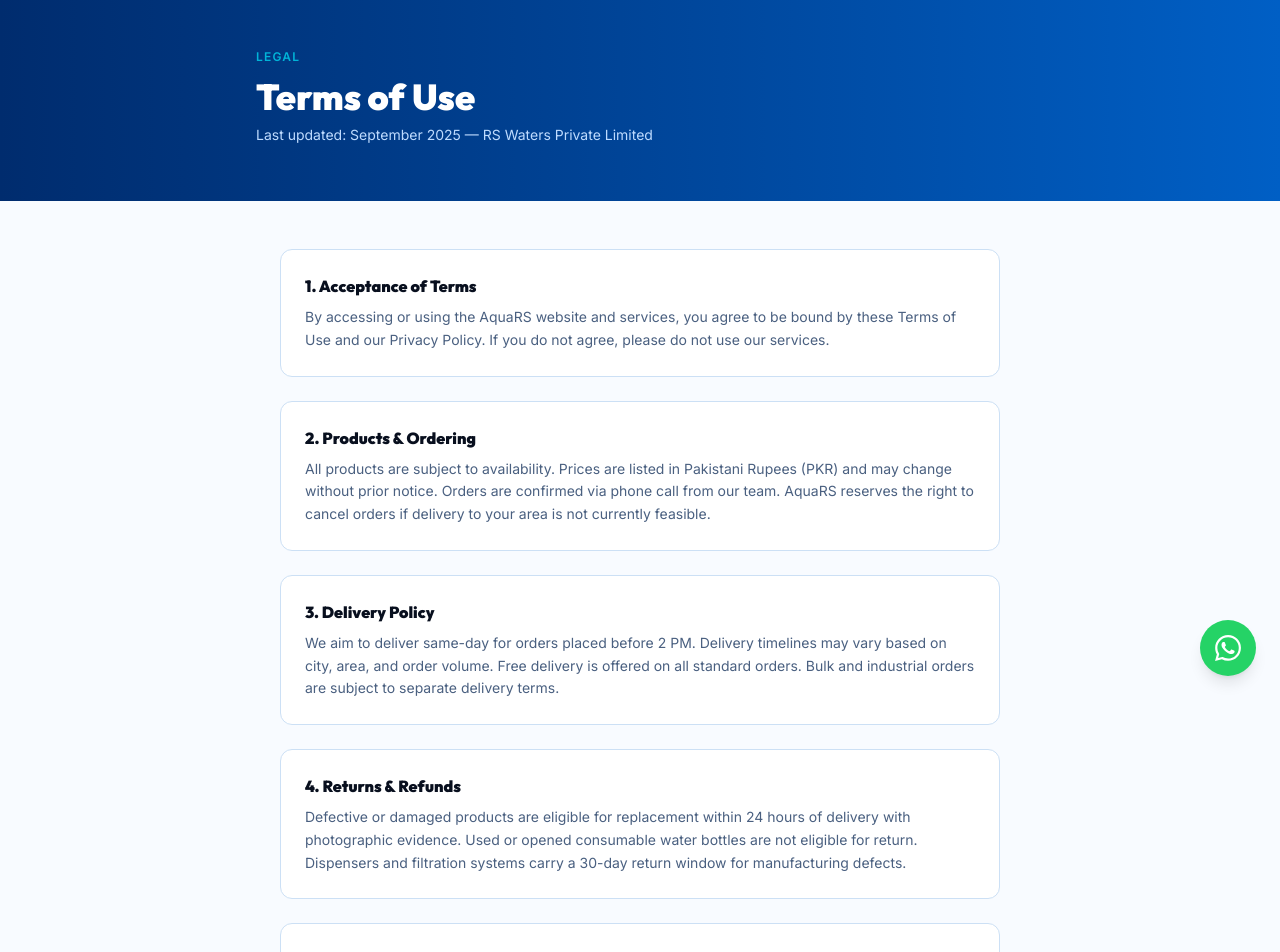
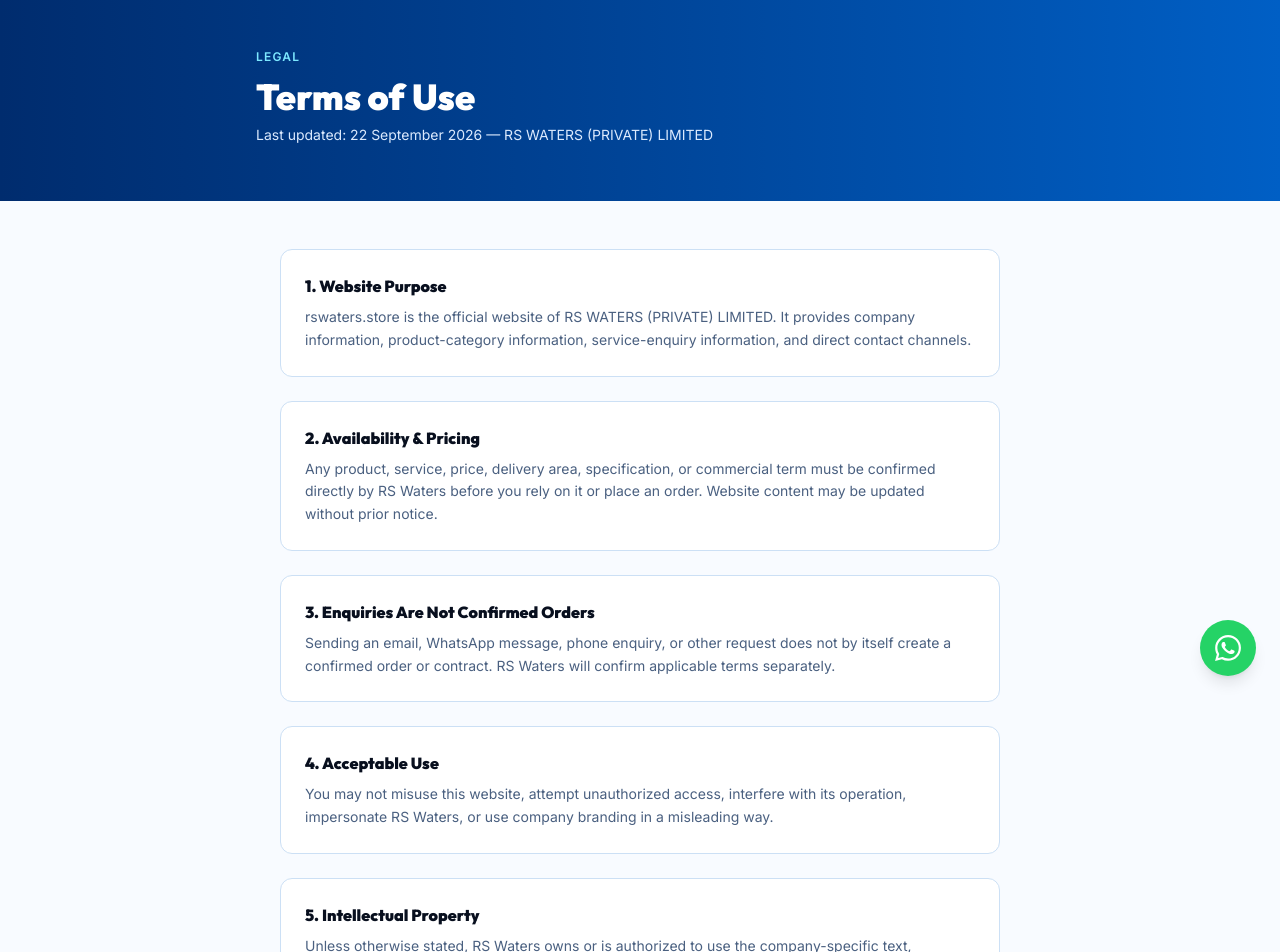
Before and after one commit to OrbixtarTechnologies/AquaRSWaters, a React (Vite) app: page /terms in a window 1280 px wide. Shown: the part 100-1052 px from the top of the page. Built offline with nearby package versions, Linux system fonts and the light colour scheme; the HTML template or start-up script is replaced by a standard one.

Commit message:
Replace placeholder commerce terms with accurate website terms

```diff
--- a/src/pages/Terms.tsx
+++ b/src/pages/Terms.tsx
@@ -1,61 +1,55 @@
 export default function Terms() {
+  const sections = [
+    {
+      title: "1. Website Purpose",
+      content: "rswaters.store is the official website of RS WATERS (PRIVATE) LIMITED. It provides company information, product-category information, service-enquiry information, and direct contact channels.",
+    },
+    {
+      title: "2. Availability & Pricing",
+      content: "Any product, service, price, delivery area, specification, or commercial term must be confirmed directly by RS Waters before you rely on it or place an order. Website content may be updated without prior notice.",
+    },
+    {
+      title: "3. Enquiries Are Not Confirmed Orders",
+      content: "Sending an email, WhatsApp message, phone enquiry, or other request does not by itself create a confirmed order or contract. RS Waters will confirm applicable terms separately.",
+    },
+    {
+      title: "4. Acceptable Use",
+      content: "You may not misuse this website, attempt unauthorized access, interfere with its operation, impersonate RS Waters, or use company branding in a misleading way.",
+    },
+    {
+      title: "5. Intellectual Property",
+      content: "Unless otherwise stated, RS Waters owns or is authorized to use the company-specific text, branding, and design elements presented on this website. Third-party images or services remain subject to their respective rights.",
+    },
+    {
+      title: "6. External Services",
+      content: "Links or contact actions may open third-party services such as WhatsApp, email clients, or telephone services. Those services operate under their own terms and privacy practices.",
+    },
+    {
+      title: "7. Governing Law",
+      content: "These website terms are governed by the applicable laws of Pakistan. Any dispute will be handled in the competent jurisdiction applicable to RS WATERS (PRIVATE) LIMITED.",
+    },
+    {
+      title: "8. Contact",
+      content: "Questions about these Terms can be sent to info@rswaters.store or discussed by phone at 0311-779-2837.",
+    },
+  ];
+
   return (
     <div className="min-h-screen bg-[#f8fbff]">
       <div className="bg-gradient-to-r from-[#002c6e] to-[#005fc5] text-white py-14 px-4">
         <div className="max-w-3xl mx-auto">
-          <div className="text-xs font-semibold text-[#00b4d8] uppercase tracking-widest mb-3">Legal</div>
+          <div className="text-xs font-semibold text-[#7de8ff] uppercase tracking-widest mb-3">Legal</div>
           <h1 className="text-4xl font-black" style={{ fontFamily: "Outfit, sans-serif" }}>Terms of Use</h1>
-          <p className="text-blue-200 mt-2 text-sm">Last updated: September 2025 — RS Waters Private Limited</p>
+          <p className="text-blue-100 mt-2 text-sm">Last updated: 22 September 2026 — RS WATERS (PRIVATE) LIMITED</p>
         </div>
       </div>
 
       <div className="max-w-3xl mx-auto px-4 sm:px-6 py-12 space-y-6">
-        {[
-          {
-            title: "1. Acceptance of Terms",
-            content: "By accessing or using the AquaRS website and services, you agree to be bound by these Terms of Use and our Privacy Policy. If you do not agree, please do not use our services.",
-          },
-          {
-            title: "2. Products & Ordering",
-            content: "All products are subject to availability. Prices are listed in Pakistani Rupees (PKR) and may change without prior notice. Orders are confirmed via phone call from our team. AquaRS reserves the right to cancel orders if delivery to your area is not currently feasible.",
-          },
-          {
-            title: "3. Delivery Policy",
-            content: "We aim to deliver same-day for orders placed before 2 PM. Delivery timelines may vary based on city, area, and order volume. Free delivery is offered on all standard orders. Bulk and industrial orders are subject to separate delivery terms.",
-          },
-          {
-            title: "4. Returns & Refunds",
-            content: "Defective or damaged products are eligible for replacement within 24 hours of delivery with photographic evidence. Used or opened consumable water bottles are not eligible for return. Dispensers and filtration systems carry a 30-day return window for manufacturing defects.",
-          },
-          {
-            title: "5. Warranty",
-            content: "Water dispensers carry a 1-year warranty. RO filtration systems carry a 1-year parts and labor warranty. Filter cartridges are consumables and are not covered by warranty. UV purifiers carry a 6-month warranty.",
-          },
-          {
-            title: "6. User Conduct",
-            content: "You agree not to misuse this website, attempt unauthorized access, or use our brand identity without permission. Any fraudulent orders or misrepresentation may result in blacklisting from our services.",
-          },
-          {
-            title: "7. Intellectual Property",
-            content: "All content on this website including logos, product descriptions, and imagery is the property of RS Waters Private Limited / AquaRS. Reproduction without written permission is prohibited.",
-          },
-          {
-            title: "8. Limitation of Liability",
-            content: "AquaRS is not liable for any indirect, incidental, or consequential damages arising from the use of our products or services beyond the direct purchase value. We are not responsible for delays caused by force majeure events.",
-          },
-          {
-            title: "9. Governing Law",
-            content: "These terms are governed by the laws of the Islamic Republic of Pakistan. Any disputes shall be resolved in the courts of Karachi, Pakistan.",
-          },
-          {
-            title: "10. Contact",
-            content: "For questions about these Terms, contact us at legal@aquarswaters.web.app or call 0311-779-2837.",
-          },
-        ].map((s) => (
-          <div key={s.title} className="bg-white border border-[#cce0f5] rounded-xl p-6">
-            <h2 className="font-black text-[#080f1e] mb-2" style={{ fontFamily: "Outfit, sans-serif" }}>{s.title}</h2>
-            <p className="text-sm text-[#4a6080] leading-relaxed">{s.content}</p>
-          </div>
+        {sections.map((section) => (
+          <section key={section.title} className="bg-white border border-[#cce0f5] rounded-xl p-6">
+            <h2 className="font-black text-[#080f1e] mb-2" style={{ fontFamily: "Outfit, sans-serif" }}>{section.title}</h2>
+            <p className="text-sm text-[#4a6080] leading-relaxed">{section.content}</p>
+          </section>
         ))}
       </div>
     </div>
```
